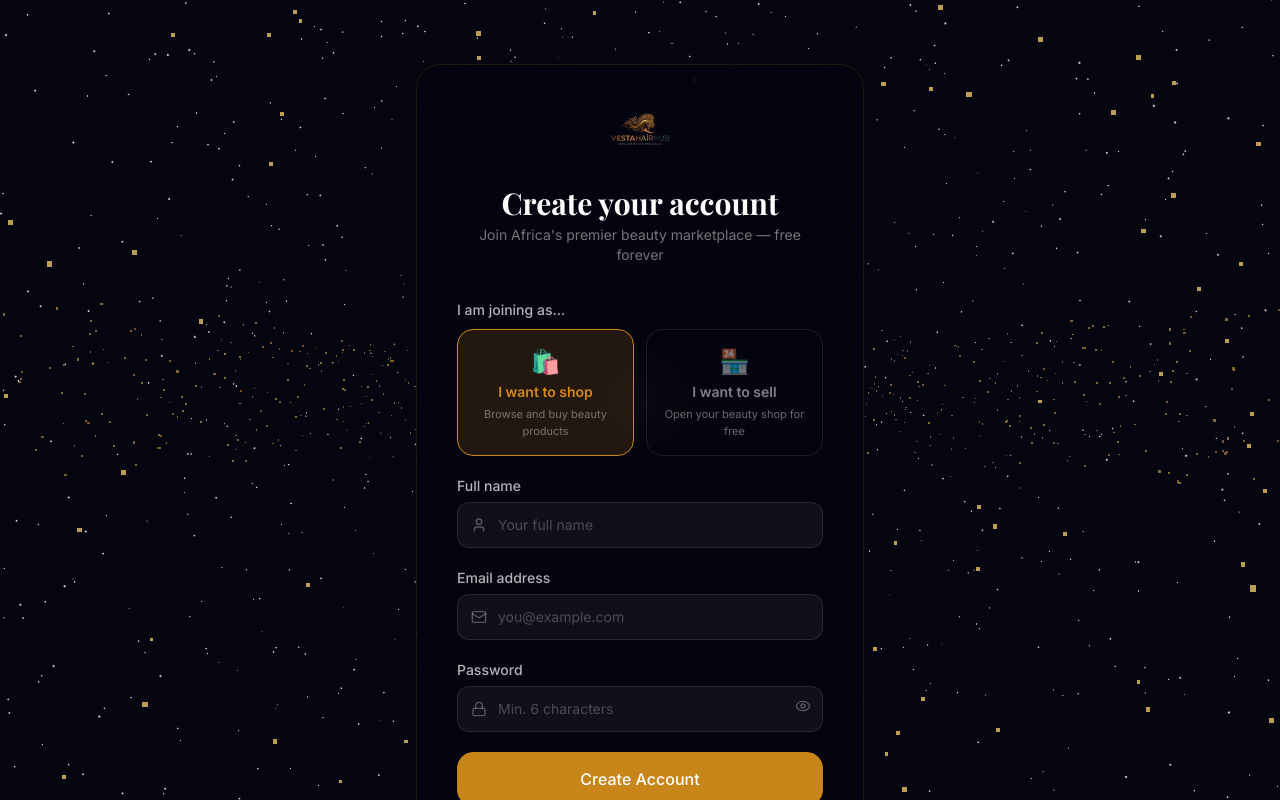
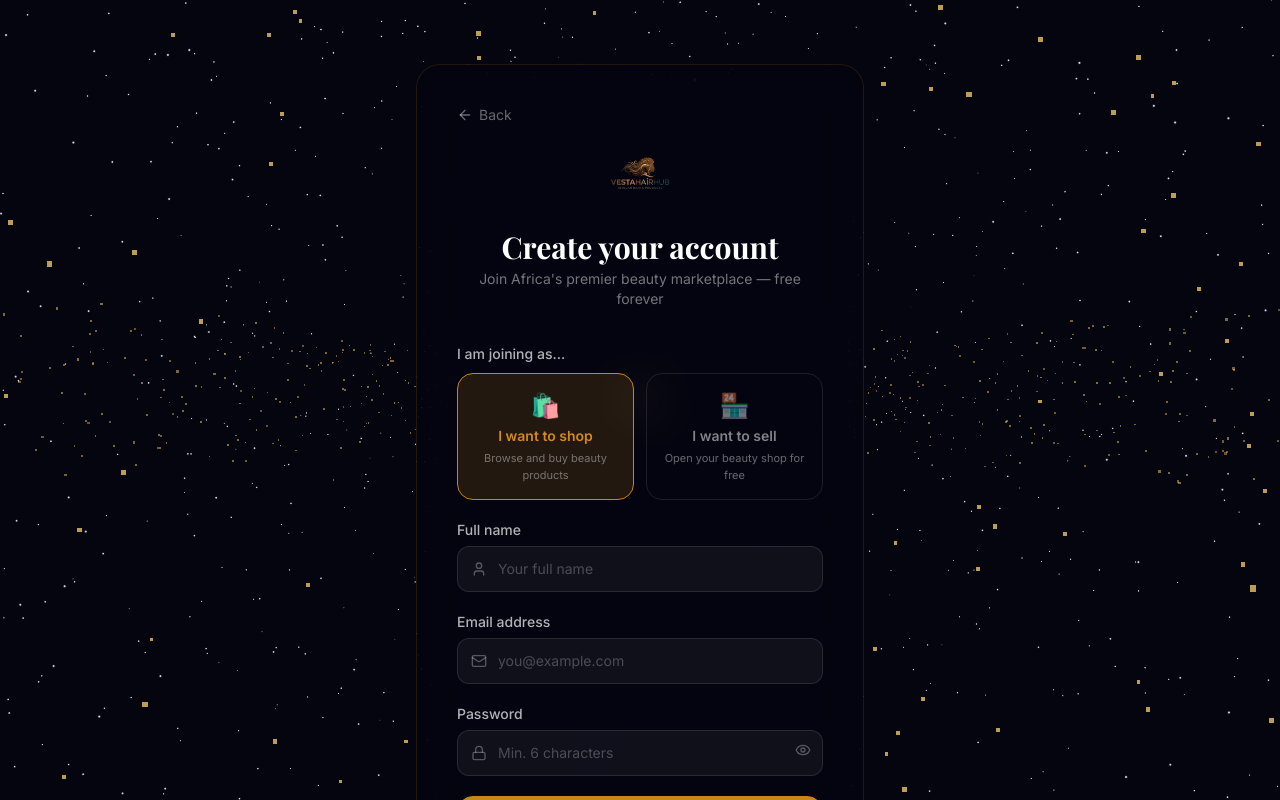
Before and after one commit to Dubai-lab/vestahairhub, a React (Vite) app: page /auth/register in a window 1280 px wide. Shown: the top 800 px of the page. Built offline with nearby package versions, Linux system fonts and the light colour scheme; no server answers; a web font is replaced by a local one.

Commit message:
Add back button to Login and Register pages

```diff
--- a/src/pages/auth/Login.tsx
+++ b/src/pages/auth/Login.tsx
@@ -3,7 +3,7 @@ import { Link, useNavigate, useLocation } from 'react-router-dom'
 import { useForm } from 'react-hook-form'
 import { zodResolver } from '@hookform/resolvers/zod'
 import { z } from 'zod'
-import { Mail, Lock, Eye, EyeOff } from 'lucide-react'
+import { Mail, Lock, Eye, EyeOff, ArrowLeft } from 'lucide-react'
 import { motion } from 'framer-motion'
 import { supabase }   from '@/lib/supabase'
 import { Button }     from '@/components/ui/Button'
@@ -54,6 +54,15 @@ export default function Login() {
           className="w-full max-w-md"
         >
           <div className="glass-dark rounded-3xl p-8 sm:p-10">
+            {/* Back button */}
+            <button
+              type="button"
+              onClick={() => navigate(-1)}
+              className="flex items-center gap-1.5 text-sm text-white/40 hover:text-white/80 transition-colors mb-6"
+            >
+              <ArrowLeft size={16} /> Back
+            </button>
+
             {/* Logo */}
             <div className="flex justify-center mb-8">
               <Link to="/">
--- a/src/pages/auth/Register.tsx
+++ b/src/pages/auth/Register.tsx
@@ -3,7 +3,7 @@ import { Link, useNavigate } from 'react-router-dom'
 import { useForm } from 'react-hook-form'
 import { zodResolver } from '@hookform/resolvers/zod'
 import { z } from 'zod'
-import { Mail, Lock, User, Eye, EyeOff } from 'lucide-react'
+import { Mail, Lock, User, Eye, EyeOff, ArrowLeft } from 'lucide-react'
 import { motion } from 'framer-motion'
 import { supabase }           from '@/lib/supabase'
 import { Button }             from '@/components/ui/Button'
@@ -69,6 +69,15 @@ export default function Register() {
           className="w-full max-w-md"
         >
           <div className="glass-dark rounded-3xl p-8 sm:p-10">
+            {/* Back button */}
+            <button
+              type="button"
+              onClick={() => navigate(-1)}
+              className="flex items-center gap-1.5 text-sm text-white/40 hover:text-white/80 transition-colors mb-6"
+            >
+              <ArrowLeft size={16} /> Back
+            </button>
+
             {/* Logo */}
             <div className="flex justify-center mb-8">
               <Link to="/">
```
